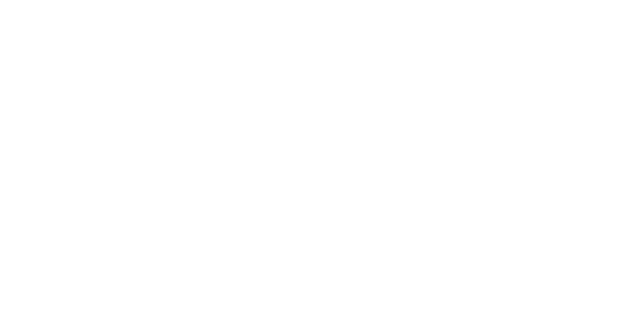
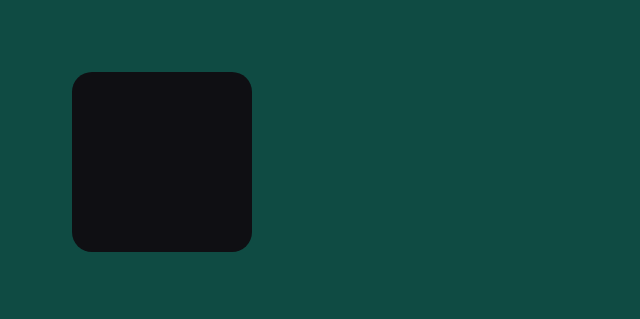
Before and after one commit to Milk21291/landing-page, a plain HTML site: page assets/css/index.html in a window 1280 px wide. Shown: the whole page, without its empty margins (0-640 px from the left). Drawn offline with Linux system fonts and the light colour scheme.

Commit message:
display flex colocado

```diff
--- a/assets/css/index.html
+++ b/assets/css/index.html
@@ -4,11 +4,14 @@
     <meta charset="UTF-8">
     <meta http-equiv="X-UA-Compatible" content="IE=edge">
     <meta name="viewport" content="width=device-width, initial-scale=1.0">
+    <link rel="stylesheet" href="style.css">
     <title>landing page</title>
 </head>
 <body>
-    <div class="container">
+    <section>
+        <div class="container">
 
-    </div>
+        </div>
+    </section>
 </body>
 </html>
--- a/assets/css/style.css
+++ b/assets/css/style.css
@@ -1,3 +1,15 @@
+body {
+    background-color: #0f4b43;
+}
+
+section {
+display: flex;
+justify-content: left;
+}
+
 .container {
-    background-color: 0F0F13;
+    background: #0F0F13;
+    margin: 64px;
+    border-radius: 20px;
+    padding: 90px;
 }
```
